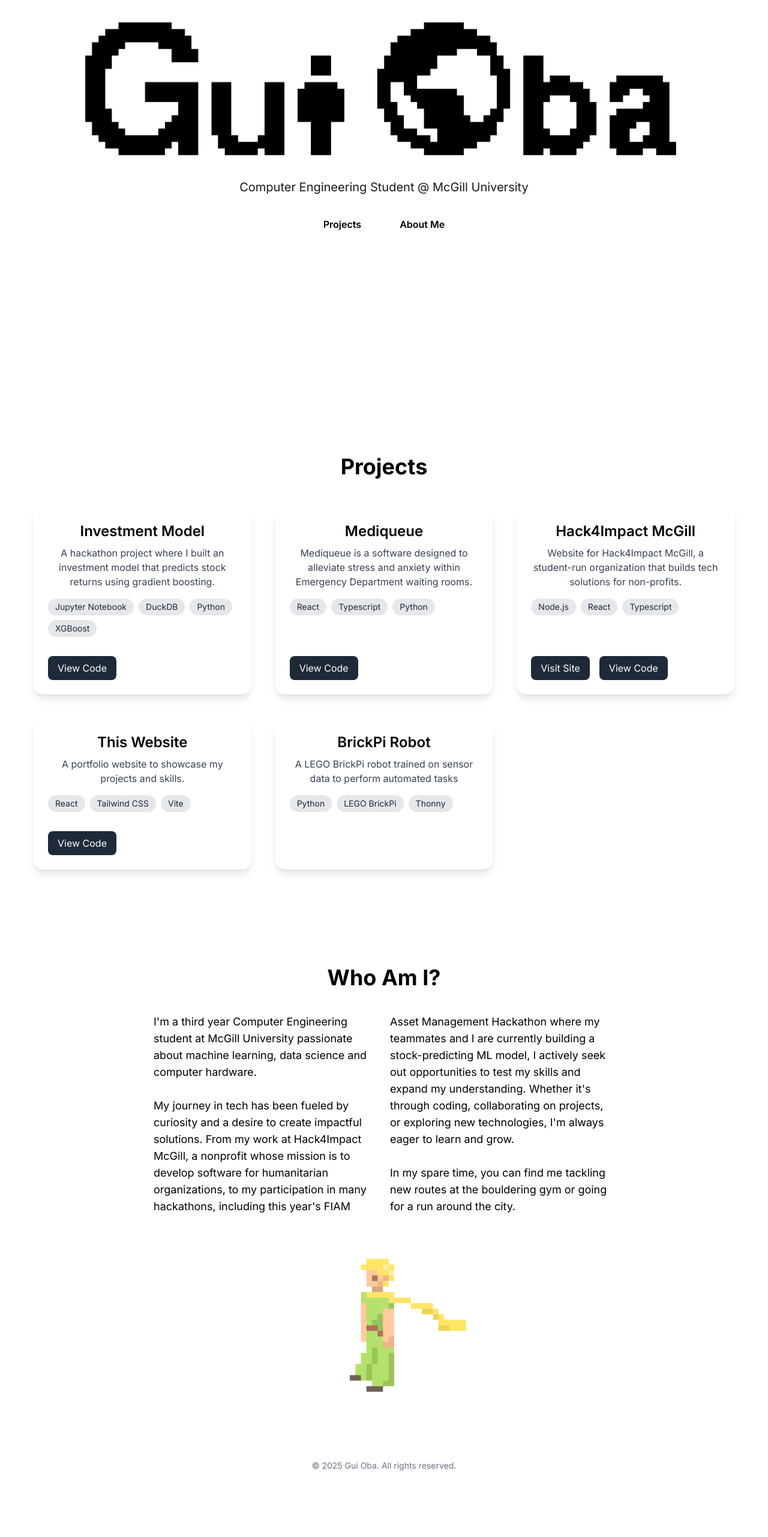
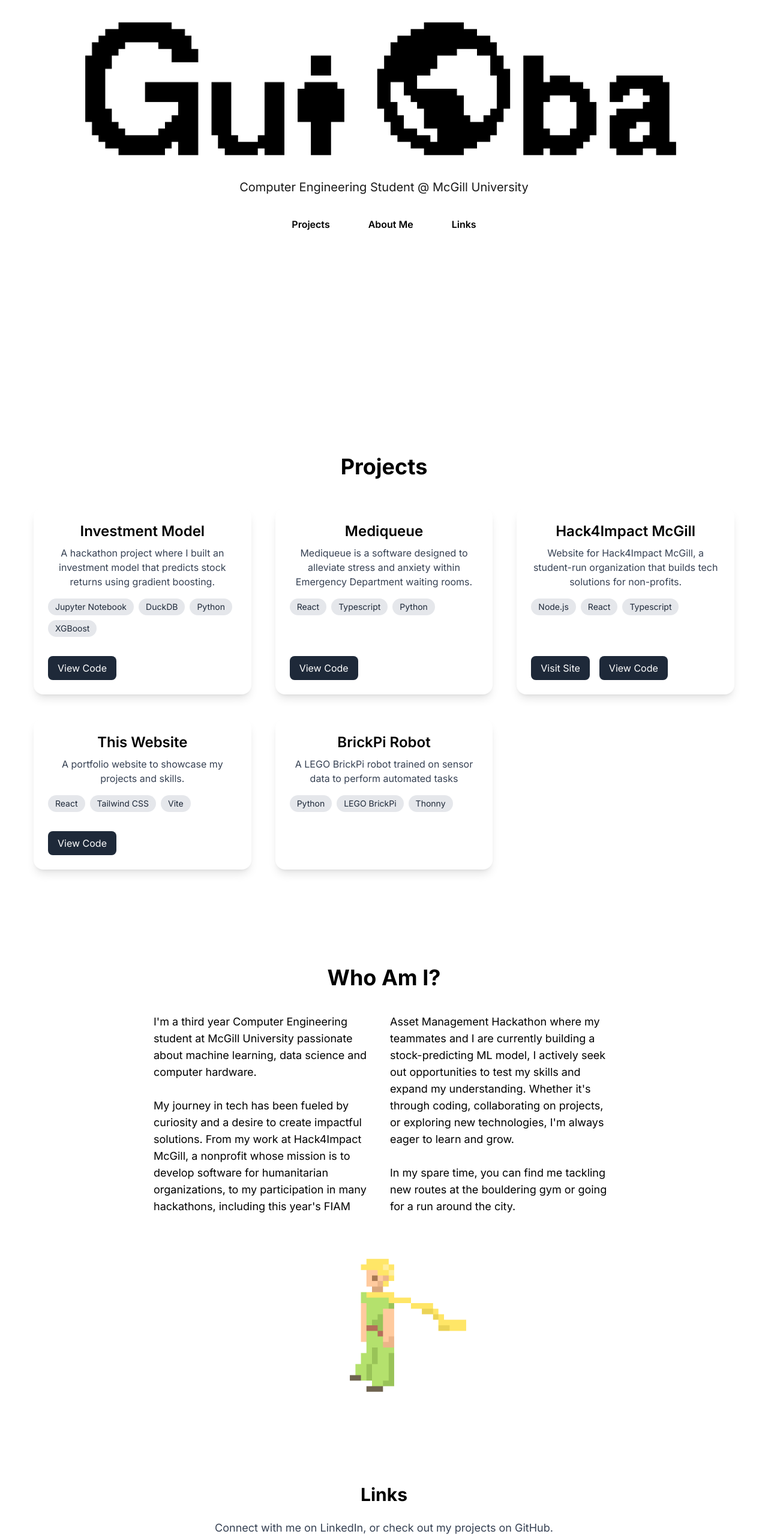
Before and after one commit to Gui-Oba/Portfolio, a React (Vite) app: page / in a window 1280 px wide. Shown: the part 234-2797 px from the top of the page at 60% size. Before the commit the page ends 2744 px from the top, so only its background shows below. Built offline with nearby package versions, Linux system fonts and the light colour scheme.

Commit message:
Added links

```diff
--- a/src/pages/Home.jsx
+++ b/src/pages/Home.jsx
@@ -42,6 +42,12 @@ export default function Home() {
               className="inline-block bg-white font-semibold rounded-full px-8 py-3 hover:bg-gray-100 transition"
             >
               About Me
+            </a>
+                        <a
+              href="#links"
+              className="inline-block bg-white font-semibold rounded-full px-8 py-3 hover:bg-gray-100 transition"
+            >
+              Links
             </a>
           </div>
         </section>
@@ -128,6 +134,33 @@ export default function Home() {
             </h1>
             </div>
           {/* </div> */}
+        </section>
+
+        <section id="links" className="py-16 bg-white">
+          <div className="container mx-auto px-6 text-center">
+            <h2 className="text-3xl font-bold text-black mb-6">Links</h2>
+            <p className="text-lg text-gray-700 max-w-2xl mx-auto mb-8">
+              Connect with me on LinkedIn, or check out my projects on GitHub.
+            </p>
+            <div className="flex flex-col sm:flex-row items-center justify-center gap-4">
+              <a
+                href="https://www.linkedin.com/in/guilherme-oba/"
+                target="_blank"
+                rel="noopener noreferrer"
+                className="inline-flex items-center justify-center rounded-full border border-gray-300 px-6 py-3 text-base font-semibold text-black transition hover:bg-gray-100"
+              >
+                LinkedIn
+              </a>
+              <a
+                href="https://github.com/Gui-Oba"
+                target="_blank"
+                rel="noopener noreferrer"
+                className="inline-flex items-center justify-center rounded-full border border-gray-300 px-6 py-3 text-base font-semibold text-black transition hover:bg-gray-100"
+              >
+                GitHub
+              </a>
+            </div>
+          </div>
         </section>
 
         {/* Contact Section
```
